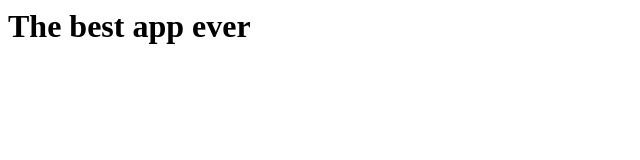
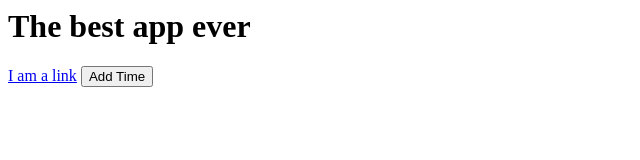
Before and after one commit to Turnip321/josh-first-app, a plain HTML site: page index.html in a window 1280 px wide. Shown: the whole page, without its empty margins (0-640 px from the left). Drawn offline with Linux system fonts and the light colour scheme.

Commit message:
add basic routing

```diff
--- a/index.html
+++ b/index.html
@@ -1 +1,17 @@
+<!-- This is javascript -->
+<script>
+  function add(date) {
+    let p = document.createElement('p');
+    p.innerText = date;
+    let container = document.getElementById('container')
+    container.appendChild(p);
+  }
+</script>
+
+<!-- This is HTML -->
 <h1>The best app ever</h1>
+
+<a href="/page.html">I am a link</a>
+<button onclick="add(new Date())">Add Time</button>
+
+<div id="container"></div>
```
Also changed, not shown: page.html (added, +1 -0 lines), 1 other file.
